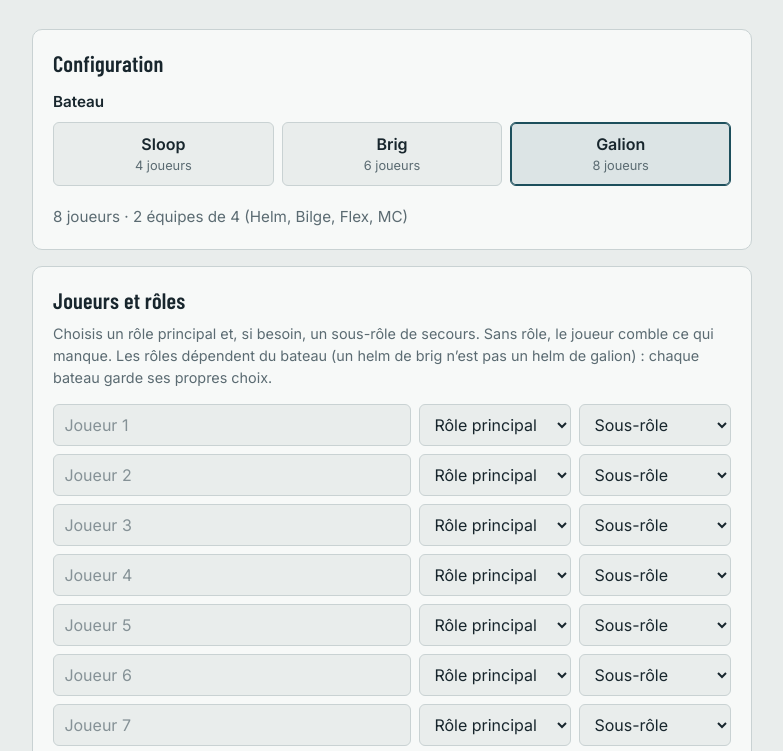
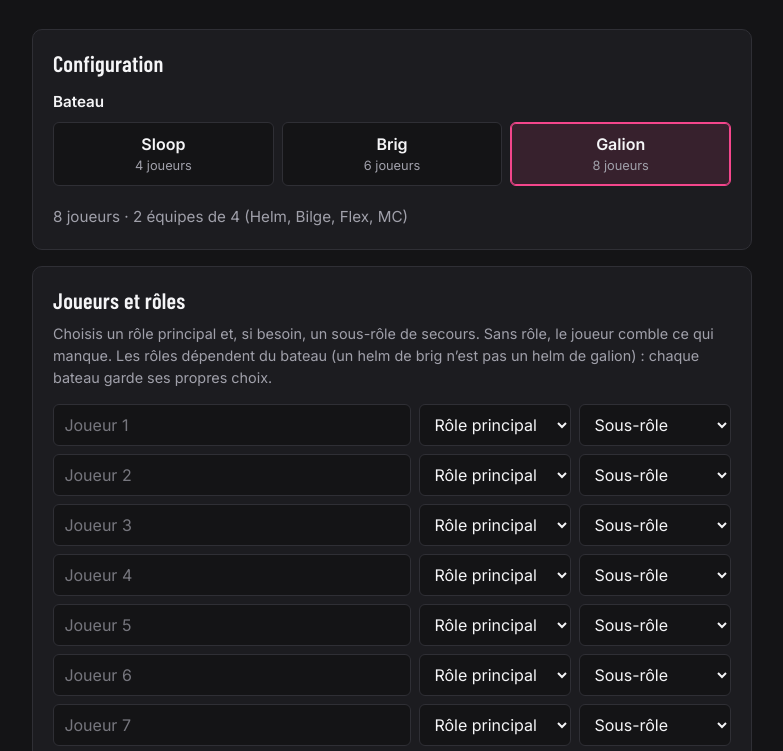
Before and after one commit to ChotardMaxime/Random-Scrim, a plain HTML site: page index.html in a window 1280 px wide. Shown: the part 124-875 px from the top of the page, without its empty margins (248-1031 px from the left). Drawn offline with nearby package versions, Linux system fonts and the light colour scheme.

Commit message:
Update color variables and warning styles in CSS

```diff
--- a/style.css
+++ b/style.css
@@ -5,18 +5,18 @@
    ========================================================== */
 
 :root {
-  /* --- Couleurs (thème clair) --- */
-  --color-bg:          #e9edec;  /* fond de la page */
-  --color-surface:     #f7f9f8;  /* fond des blocs */
-  --color-text:        #18262d;  /* texte principal */
-  --color-muted:       #5b6b72;  /* texte secondaire (rôles, sous-rôle) */
-  --color-border:      #c9d2d3;  /* bordures */
-  --color-accent:      #1d4f5c;  /* couleur principale (boutons, sélection, équipes) */
-  --color-accent-soft: rgba(29, 79, 92, .12); /* fond du bateau sélectionné */
-  --color-accent-text: #ffffff;  /* texte posé sur la couleur principale */
-  --color-danger:      #9b2c2c;  /* erreurs et joueurs hors de leurs rôles */
+  /* --- Couleurs --- */
+  --color-bg:          #141416;  /* fond de la page (anthracite) */
+  --color-surface:     #1c1c20;  /* fond des blocs */
+  --color-text:        #f5f5f7;  /* texte principal (blanc) */
+  --color-muted:       #a0a0aa;  /* texte secondaire */
+  --color-border:      #2f2f35;  /* bordures */
+  --color-accent:      #f4468c;  /* rose : boutons, sélection, liens, équipe 1 */
+  --color-accent-soft: rgba(244, 70, 140, .12); /* fond du bateau sélectionné */
+  --color-accent-text: #141416;  /* texte posé sur le rose */
+  --color-warning:     #f5b94a;  /* erreurs et joueurs hors de leurs rôles */
   --color-team-a:      var(--color-accent); /* liseré de l'équipe 1 */
-  --color-team-b:      var(--color-text);   /* liseré de l'équipe 2 */
+  --color-team-b:      #f5f5f7;             /* liseré de l'équipe 2 */
 
   /* --- Typographie --- */
   --font-body:    "Inter", system-ui, -apple-system, "Segoe UI", Roboto, sans-serif;
@@ -126,6 +126,7 @@ input[type="text"], select {
   width: 100%;
 }
 input[type="text"]::placeholder { color: var(--color-muted); opacity: .7; }
+
 input:focus-visible, select:focus-visible, button:focus-visible {
   outline: 2px solid var(--color-accent);
   outline-offset: 2px;
@@ -209,7 +210,7 @@ button.primary:hover { filter: brightness(1.1); }
 .team .who  { font-weight: 600; }
 .tag { margin-left: auto; font-size: .75rem; }
 .tag-sub { color: var(--color-muted); }
-.tag-off { color: var(--color-danger); }
+.tag-off { color: var(--color-warning); }
 
 .team.reveal { animation: reveal .25s ease-out both; }
 @keyframes reveal {
```
